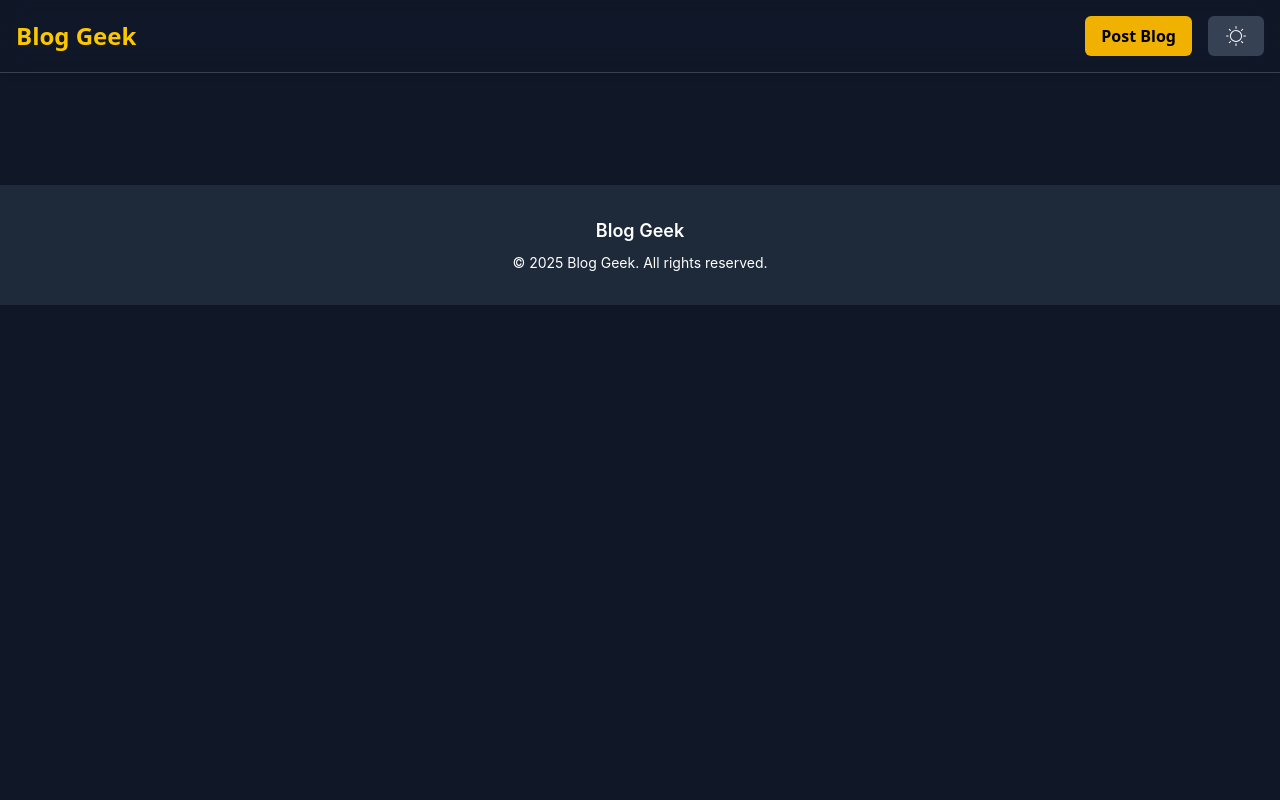
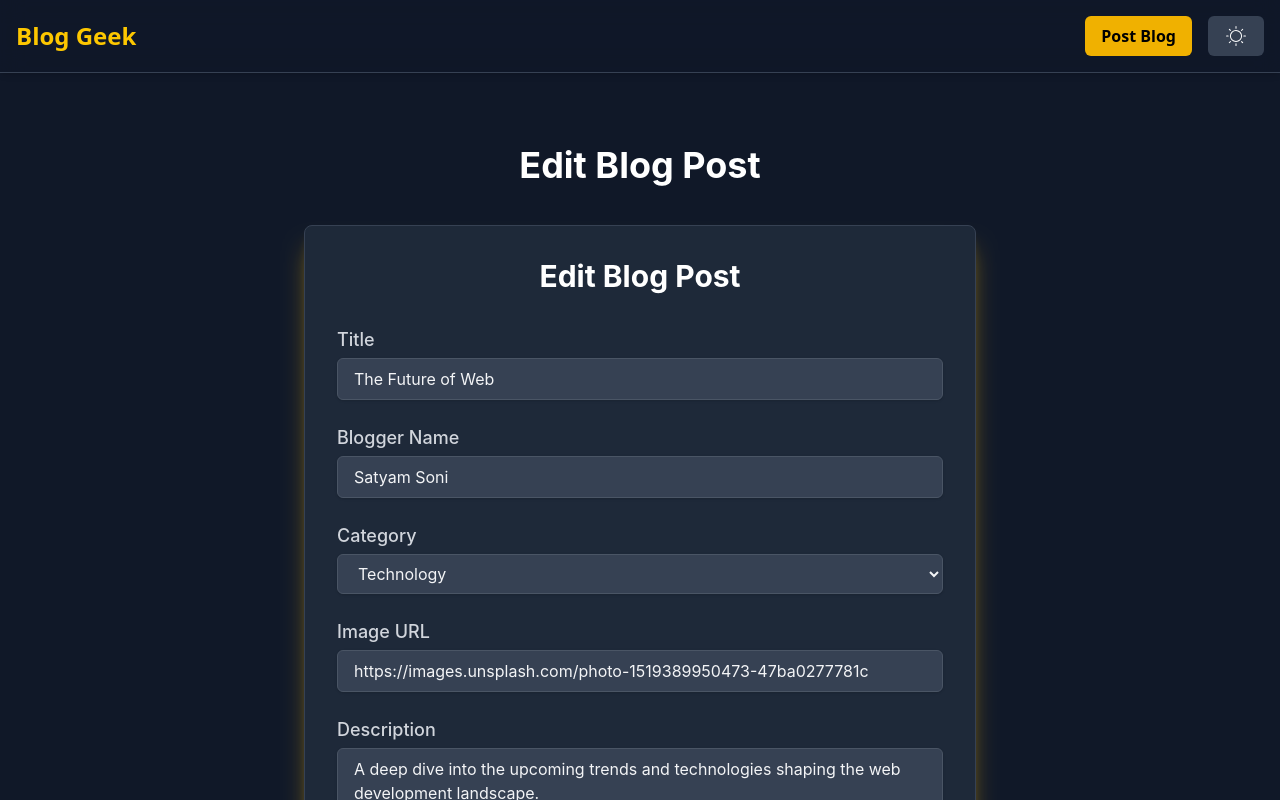
Before and after one commit to satyamsoni853/ReactBlog, a React (Vite) app: page /edit-blog/1 in a window 1280 px wide. Shown: the top 800 px of the page. Built offline with nearby package versions, Linux system fonts and the light colour scheme; data requests are answered from the project's data file.

Commit message:
feat(blog): add edit functionality for blog posts
- Create new EditBlogPage component
- Update BlogForm to support both create and edit modes
- Add edit route in App.jsx
- Add edit buttons to blog details pages
- Update blog author name in sample data

```diff
--- a/src/App.jsx
+++ b/src/App.jsx
@@ -6,7 +6,8 @@ import Navbar from './components/Navbar';
 import Footer from './components/Footer';
 import Home from './pages/Home';
 import PostBlogPage from './pages/PostBlogPage';
-import BlogDetails from './pages/BlogDetails'; // 👈 1. Import the new component
+import BlogDetails from './pages/BlogDetails';
+import EditBlogPage from './pages/EditBlogPage';
 
 function App() {
   const { theme } = useContext(BlogContext);
@@ -18,7 +19,8 @@ function App() {
         <Routes>
           <Route path="/" element={<Home />} />
           <Route path="/post-blog" element={<PostBlogPage />} />
-          <Route path="/blog/:id" element={<BlogDetails />} /> {/* 👈 2. Add this new route */}
+          <Route path="/blog/:id" element={<BlogDetails />} />
+          <Route path="/edit-blog/:id" element={<EditBlogPage />} />
         </Routes>
       </main>
       <Footer />
--- a/src/Data/Data.json
+++ b/src/Data/Data.json
@@ -2,8 +2,8 @@
   "posts": [
     {
       "id": "1",
-      "title": "The Future of Web Development",
-      "bloggername": "Alice Wonderland",
+      "title": "The Future of Web ",
+      "bloggername": "Satyam Soni",
       "category": "Technology",
       "imageurl": "https://images.unsplash.com/photo-1519389950473-47ba0277781c",
       "description": "A deep dive into the upcoming trends and technologies shaping the web development landscape.",
--- a/src/components/BlogDetails.jsx
+++ b/src/components/BlogDetails.jsx
@@ -1,5 +1,5 @@
 import React, { useContext, useEffect, useState } from 'react';
-import { useParams } from 'react-router-dom';
+import { useParams, useNavigate } from 'react-router-dom';
 import axios from 'axios';
 import { BlogContext } from '../context/BlogContext';
 
@@ -9,6 +9,7 @@ const BlogDetails = () => {
   const [blog, setBlog] = useState(null);
   const [loading, setLoading] = useState(true);
   const [error, setError] = useState(null);
+  const navigate = useNavigate();
 
   useEffect(() => {
     const fetchBlog = async () => {
@@ -46,7 +47,15 @@ const BlogDetails = () => {
         <img src={imageurl} alt={title} className="w-full h-96 object-cover rounded-lg shadow-lg" />
         <div className="mt-8">
           <p className={`text-lg font-medium ${theme === 'light' ? 'text-gray-500' : 'text-gray-400'}`}>{category}</p>
-          <h1 className={`text-5xl font-bold mt-4 mb-4 ${theme === 'light' ? 'text-gray-800' : 'text-white'}`}>{title}</h1>
+          <div className="flex justify-between items-center">
+            <h1 className={`text-5xl font-bold mt-4 mb-4 ${theme === 'light' ? 'text-gray-800' : 'text-white'}`}>{title}</h1>
+            <button
+              onClick={() => navigate(`/edit-blog/${id}`)}
+              className="px-4 py-2 bg-yellow-600 text-white font-semibold rounded-md hover:bg-yellow-700 transition-colors"
+            >
+              Edit
+            </button>
+          </div>
           <div className="flex items-center mb-4">
             <p className={`text-lg ${theme === 'light' ? 'text-gray-600' : 'text-gray-400'}`}>By {bloggername}</p>
             <span className="mx-2">•</span>
--- a/src/components/BlogForm.jsx
+++ b/src/components/BlogForm.jsx
@@ -4,11 +4,10 @@ import axios from 'axios';
 import { BlogContext } from '../context/BlogContext';
 import { validateBlogForm } from '../utils/validation.js';
 
-const BlogForm = () => {
+const BlogForm = ({ initialData, onSubmit }) => {
   const { theme, addBlog } = useContext(BlogContext);
   const navigate = useNavigate();
-  // ... (rest of the component state and logic is unchanged)
-  const [formData, setFormData] = useState({
+  const [formData, setFormData] = useState(initialData || {
     title: '',
     bloggername: '',
     category: '',
@@ -33,6 +32,9 @@ const BlogForm = () => {
     setErrors(validationErrors);
 
     if (Object.keys(validationErrors).length === 0) {
+      if (onSubmit) {
+        onSubmit(formData);
+      } else {
         try {
           const response = await axios.post('http://localhost:8000/posts', formData);
           addBlog(response.data);
@@ -43,13 +45,14 @@ const BlogForm = () => {
           alert('Failed to create post. Please try again.');
         }
       }
+    }
   };
 
 
   return (
     <div className={`max-w-2xl mx-auto p-8 rounded-lg shadow-xl shadow-yellow-500/50 border ${theme === 'light' ? 'bg-white border-gray-200' : 'bg-gray-800 border-gray-700'}`}>
       <h2 className={`text-3xl font-bold text-center mb-8 ${theme === 'light' ? 'text-gray-800' : 'text-white'}`}>
-        Create a New Blog Post
+        {initialData ? 'Edit Blog Post' : 'Create a New Blog Post'}
       </h2>
       <form onSubmit={handleSubmit} className="space-y-6">
         {/* All form fields go here... */}
@@ -87,8 +90,8 @@ const BlogForm = () => {
           {errors.description && <p className="mt-1 text-sm text-red-500">{errors.description}</p>}
         </div>
         <div className="text-center">
-          <button type="submit" className="py-3 px-6 bg-blue-600 text-white font-bold rounded-md hover:bg-blue-700 transition-colors">
-            Create Post
+          <button type="submit" className="py-3 px-6 bg-yellow-600 text-white font-bold rounded-md hover:bg-yellow-700 transition-colors">
+            {initialData ? 'Save Changes' : 'Create Post'}
           </button>
         </div>
       </form>
--- a/src/pages/BlogDetails.jsx
+++ b/src/pages/BlogDetails.jsx
@@ -1,5 +1,5 @@
 import React, { useState, useEffect, useContext } from 'react';
-import { useParams, Link } from 'react-router-dom';
+import { useParams, Link, useNavigate } from 'react-router-dom';
 import axios from 'axios';
 import { BlogContext } from '../context/BlogContext';
 
@@ -11,6 +11,7 @@ const BlogDetails = () => {
     const [relatedBlogs, setRelatedBlogs] = useState([]);
     const [loading, setLoading] = useState(true);
     const [error, setError] = useState(null);
+    const navigate = useNavigate();
 
     useEffect(() => {
         const fetchBlog = async () => {
@@ -62,9 +63,17 @@ const BlogDetails = () => {
 
             <div className={`p-6 sm:p-10 rounded-lg shadow-xl border ${theme === 'light' ? 'bg-white border-gray-200' : 'bg-gray-800 border-gray-700'}`}>
                 <article>
-                    <h1 className="text-4xl md:text-5xl font-extrabold mb-4">{blog.title}</h1>
+                    <div className="flex justify-between items-center mb-4">
+                        <h1 className="text-4xl md:text-5xl font-extrabold">{blog.title}</h1>
+                        <button
+                            onClick={() => navigate(`/edit-blog/${id}`)}
+                            className="px-4 py-2 bg-yellow-600 text-white font-semibold rounded-md hover:bg-yellow-700 transition-colors"
+                        >
+                            Edit
+                        </button>
+                    </div>
                     <div className="flex items-center mb-6">
-                        <img src={`https://i.pravatar.cc/50?u=${blog.bloggername}`} alt={blog.bloggername} className="w-12 h-12 rounded-full mr-4"/>
+
                         <div>
                             <p className="font-bold">{blog.bloggername}</p>
                             <p className={`text-sm ${theme === 'light' ? 'text-gray-600' : 'text-gray-400'}`}>
--- /dev/null
+++ b/src/pages/EditBlogPage.jsx
@@ -0,0 +1,65 @@
+import React, { useState, useEffect, useContext } from 'react';
+import { useParams, useNavigate } from 'react-router-dom';
+import axios from 'axios';
+import BlogForm from '../components/BlogForm';
+import { BlogContext } from '../context/BlogContext';
+
+const EditBlogPage = () => {
+  const { id } = useParams();
+  const navigate = useNavigate();
+  const { theme, updateBlog } = useContext(BlogContext);
+  const [initialData, setInitialData] = useState(null);
+  const [loading, setLoading] = useState(true);
+  const [error, setError] = useState(null);
+
+  useEffect(() => {
+    const fetchBlog = async () => {
+      try {
+        const response = await axios.get(`http://localhost:8000/posts/${id}`);
+        setInitialData(response.data);
+      } catch (err) {
+        setError(err);
+      } finally {
+        setLoading(false);
+      }
+    };
+    fetchBlog();
+  }, [id]);
+
+  const handleSubmit = async (formData) => {
+    try {
+      const response = await axios.put(`http://localhost:8000/posts/${id}`, formData);
+      updateBlog(response.data);
+      alert('Blog post updated successfully!');
+      navigate(`/blog/${id}`);
+    } catch (err) {
+      console.error('Failed to update post:', err);
+      alert('Failed to update post. Please try again.');
+    }
+  };
+
+  if (loading) {
+    return <div className="text-center text-xl">Loading blog for editing...</div>;
+  }
+
+  if (error) {
+    return <div className="text-center text-xl text-red-500">Error loading blog: {error.message}</div>;
+  }
+
+  if (!initialData) {
+    return <div className="text-center text-xl">Blog not found for editing.</div>;
+  }
+
+  return (
+    <div className={`min-h-screen ${theme === 'light' ? 'bg-gray-100' : 'bg-gray-900'}`}>
+      <div className="container mx-auto py-10">
+        <h2 className={`text-4xl font-bold text-center mb-10 ${theme === 'light' ? 'text-gray-800' : 'text-white'}`}>
+          Edit Blog Post
+        </h2>
+        <BlogForm initialData={initialData} onSubmit={handleSubmit} />
+      </div>
+    </div>
+  );
+};
+
+export default EditBlogPage;
```
Lines whose indentation alone changed are shown as unchanged.
